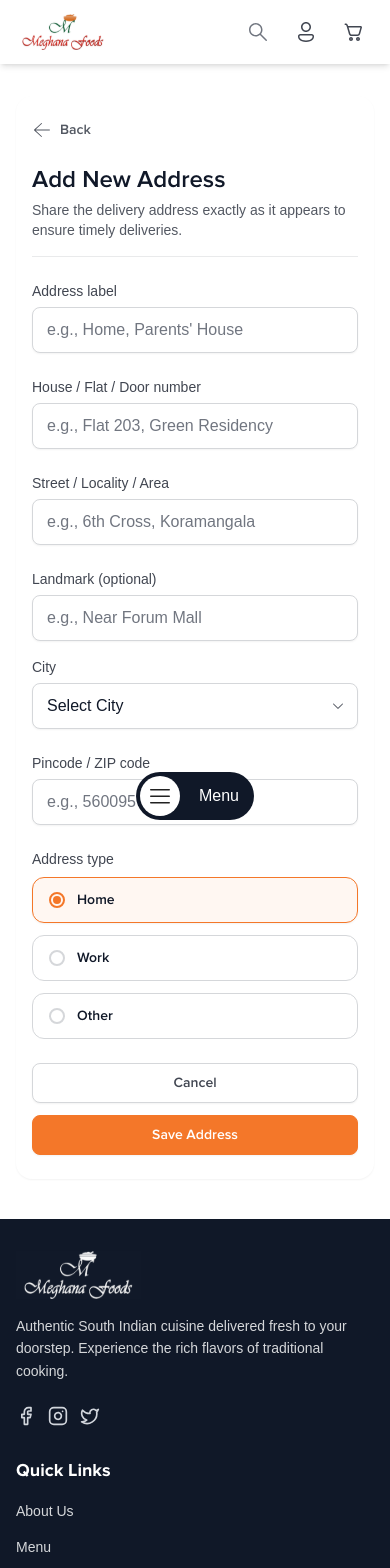
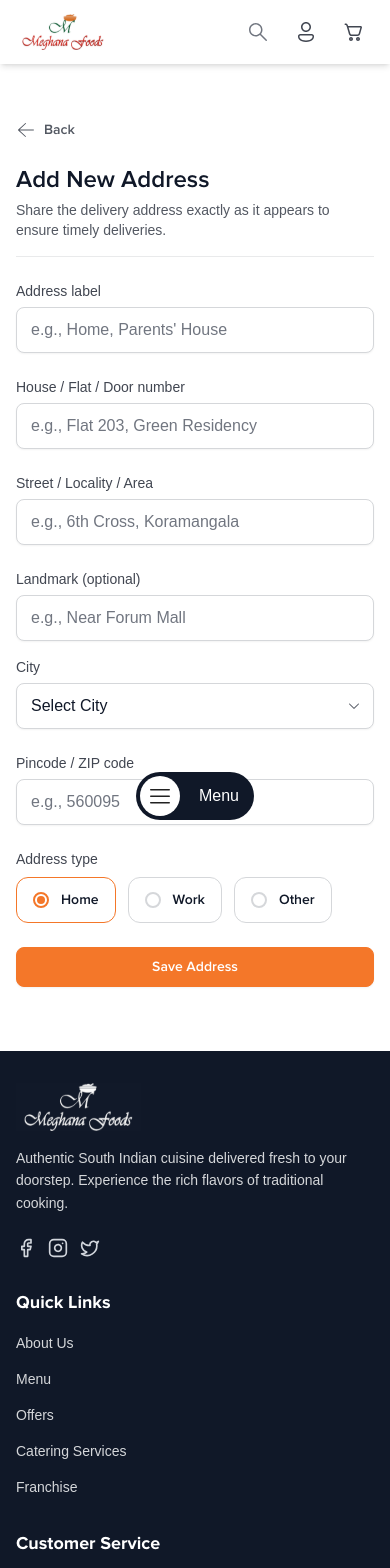
Before and after one commit to puneethkanike09/Meghanas-Biriyani, a Next.js app: page /profile/address/new in a window 390 px wide. Shown: the top 1568 px of the page. Built offline with nearby package versions, Linux system fonts and the light colour scheme; a web font is replaced by a local one.

Commit message:
Refactor AddressForm and RadioCard components for improved layout and styling. Adjust AddressForm structure for better responsiveness and simplify button arrangement. Update RadioCard styles for consistent visual feedback on selection.

```diff
--- a/app/(default)/profile/address/components/AddressForm.tsx
+++ b/app/(default)/profile/address/components/AddressForm.tsx
@@ -92,8 +92,8 @@ export default function AddressForm({ mode, address }: AddressFormProps) {
     };
 
     return (
-        <div className="w-full rounded-2xl bg-white shadow-sm">
-            <div className="mx-auto flex w-full max-w-[648px] flex-col gap-6 px-4 py-6 tablet:px-6 desktop:px-10">
+        <div className="w-full  bg-white">
+            <div className=" flex w-full max-w-[648px] flex-col gap-6 py-6 mx-auto">
                 <button
                     type="button"
                     onClick={handleBack}
@@ -228,7 +228,7 @@ export default function AddressForm({ mode, address }: AddressFormProps) {
 
                         <div className="grid gap-2">
                             <span className="text-sm font-medium text-gray-700">Address type</span>
-                            <div className="flex flex-col flex-wrap gap-3 tablet:flex-row tablet:gap-4">
+                            <div className="flex flex-wrap items-start gap-3 tablet:gap-4">
                                 {ADDRESS_TYPE_OPTIONS.map((option) => (
                                     <RadioCard
                                         key={option.value}
@@ -243,16 +243,8 @@ export default function AddressForm({ mode, address }: AddressFormProps) {
                         </div>
                     </section>
 
-                    <div className="flex flex-col gap-3 tablet:flex-row tablet:items-center tablet:justify-end">
-                        <Button
-                            type="button"
-                            variant="neutral"
-                            className="w-full tablet:w-auto"
-                            onClick={handleBack}
-                        >
-                            Cancel
-                        </Button>
-                        <Button type="submit" variant="primary" className="w-full tablet:w-auto">
+                    <div className="flex flex-col">
+                        <Button type="submit" variant="primary" className="w-full">
                             {isEdit ? "Update Address" : "Save Address"}
                         </Button>
                     </div>
--- a/components/ui/RadioCard.tsx
+++ b/components/ui/RadioCard.tsx
@@ -17,8 +17,8 @@ const RadioCard = forwardRef<HTMLInputElement, RadioCardProps>(
     return (
       <label
         className={cn(
-          "inline-flex cursor-pointer items-center gap-3 rounded-xl border px-4 py-3 transition hover:border-tango/70",
-          isChecked ? "border-tango bg-brand-100/40 shadow-sm" : "border-gray-300",
+          "inline-flex cursor-pointer items-center gap-3 rounded-xl border px-4 py-3 transition ",
+          isChecked ? "border-tango bg-transparent " : "border-gray-300",
           className
         )}
       >
```
